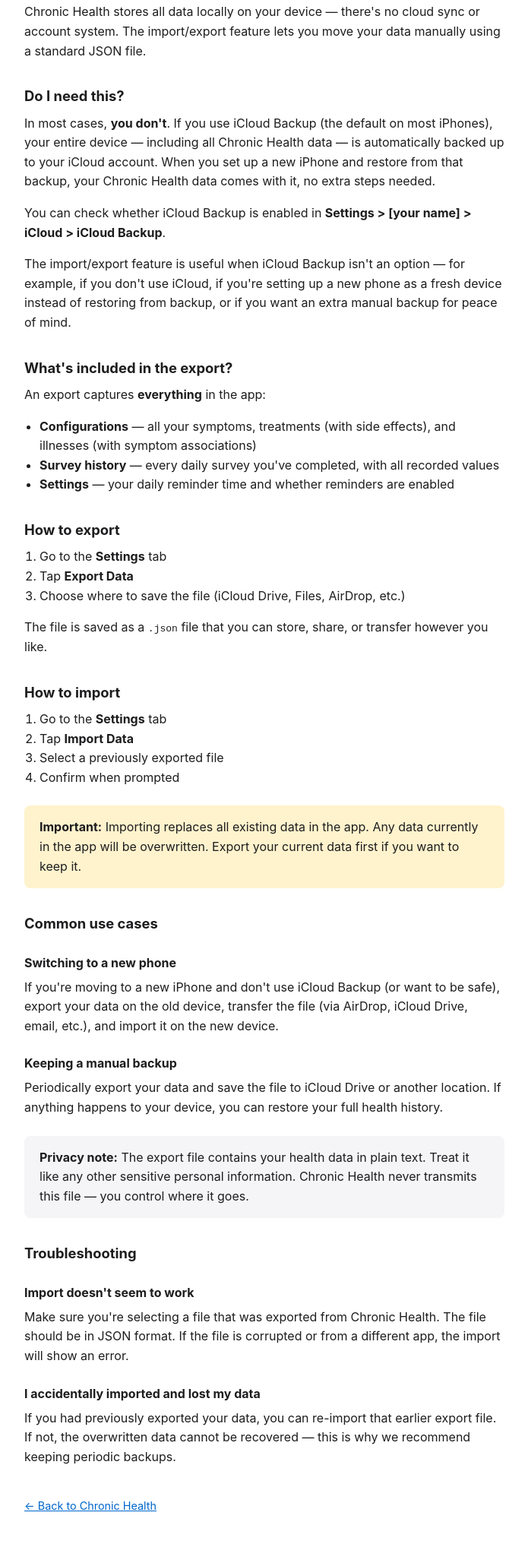
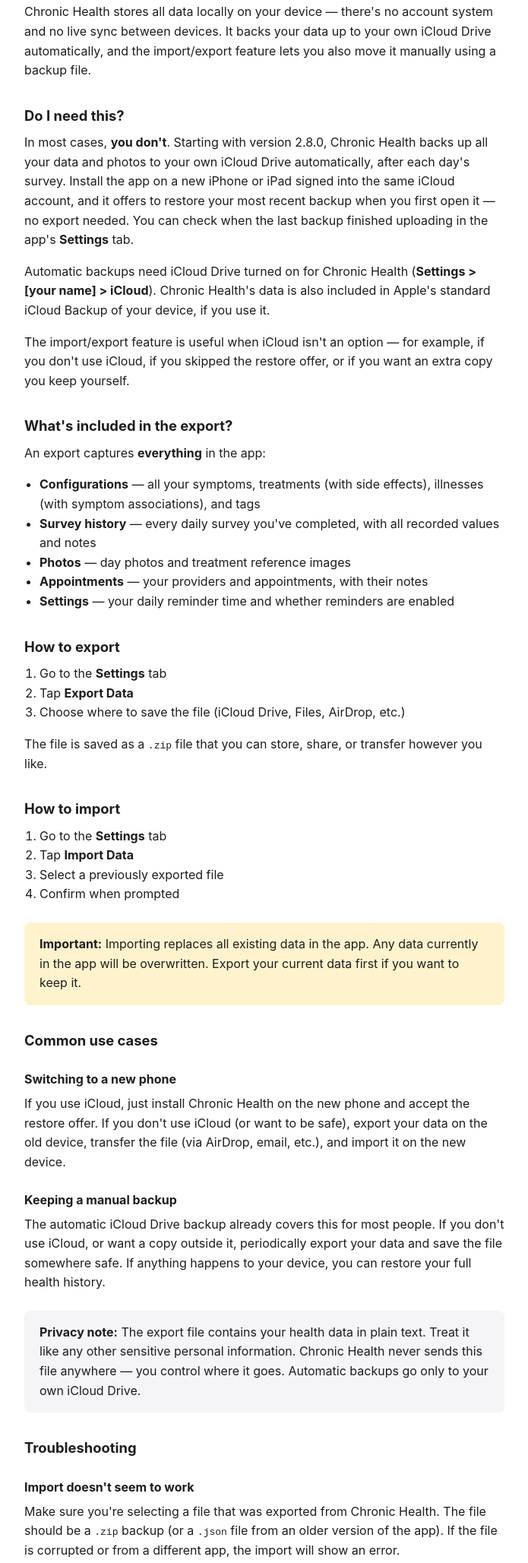
Before and after one commit to jntrcs/ChronicHealth-site, a plain HTML site: page site/data-transfer.html in a window 1280 px wide. Shown: the part 135-2192 px from the top of the page at 76% size, without its empty margins (292-987 px from the left). Drawn offline with Linux system fonts and the light colour scheme.

Commit message:
2.8.0: iCloud Drive backups in privacy policy, data transfer and product guide; AI guide payload v9
Co-Authored-By: Claude Opus 5.5 <noreply@anthropic.com>
Claude-Session: https://claude.ai/code/session_01QPs1dzqBrhHpvEocwD2pf7

```diff
--- a/site/data-transfer.html
+++ b/site/data-transfer.html
@@ -43,18 +43,20 @@
     <h1>Import &amp; Export Data</h1>
     <p class="subtitle">Transfer your health data between devices or keep a backup</p>
 
-    <p>Chronic Health stores all data locally on your device — there's no cloud sync or account system. The import/export feature lets you move your data manually using a standard JSON file.</p>
+    <p>Chronic Health stores all data locally on your device — there's no account system and no live sync between devices. It backs your data up to your own iCloud Drive automatically, and the import/export feature lets you also move it manually using a backup file.</p>
 
     <h2>Do I need this?</h2>
-    <p>In most cases, <strong>you don't</strong>. If you use iCloud Backup (the default on most iPhones), your entire device — including all Chronic Health data — is automatically backed up to your iCloud account. When you set up a new iPhone and restore from that backup, your Chronic Health data comes with it, no extra steps needed.</p>
-    <p>You can check whether iCloud Backup is enabled in <strong>Settings &gt; [your name] &gt; iCloud &gt; iCloud Backup</strong>.</p>
-    <p>The import/export feature is useful when iCloud Backup isn't an option — for example, if you don't use iCloud, if you're setting up a new phone as a fresh device instead of restoring from backup, or if you want an extra manual backup for peace of mind.</p>
+    <p>In most cases, <strong>you don't</strong>. Starting with version 2.8.0, Chronic Health backs up all your data and photos to your own iCloud Drive automatically, after each day's survey. Install the app on a new iPhone or iPad signed into the same iCloud account, and it offers to restore your most recent backup when you first open it — no export needed. You can check when the last backup finished uploading in the app's <strong>Settings</strong> tab.</p>
+    <p>Automatic backups need iCloud Drive turned on for Chronic Health (<strong>Settings &gt; [your name] &gt; iCloud</strong>). Chronic Health's data is also included in Apple's standard iCloud Backup of your device, if you use it.</p>
+    <p>The import/export feature is useful when iCloud isn't an option — for example, if you don't use iCloud, if you skipped the restore offer, or if you want an extra copy you keep yourself.</p>
 
     <h2>What's included in the export?</h2>
     <p>An export captures <strong>everything</strong> in the app:</p>
     <ul>
-        <li><strong>Configurations</strong> — all your symptoms, treatments (with side effects), and illnesses (with symptom associations)</li>
-        <li><strong>Survey history</strong> — every daily survey you've completed, with all recorded values</li>
+        <li><strong>Configurations</strong> — all your symptoms, treatments (with side effects), illnesses (with symptom associations), and tags</li>
+        <li><strong>Survey history</strong> — every daily survey you've completed, with all recorded values and notes</li>
+        <li><strong>Photos</strong> — day photos and treatment reference images</li>
+        <li><strong>Appointments</strong> — your providers and appointments, with their notes</li>
         <li><strong>Settings</strong> — your daily reminder time and whether reminders are enabled</li>
     </ul>
 
@@ -64,7 +66,7 @@
         <li>Tap <strong>Export Data</strong></li>
         <li>Choose where to save the file (iCloud Drive, Files, AirDrop, etc.)</li>
     </ol>
-    <p>The file is saved as a <code>.json</code> file that you can store, share, or transfer however you like.</p>
+    <p>The file is saved as a <code>.zip</code> file that you can store, share, or transfer however you like.</p>
 
     <h2>How to import</h2>
     <ol>
@@ -81,19 +83,19 @@
     <h2>Common use cases</h2>
 
     <h3>Switching to a new phone</h3>
-    <p>If you're moving to a new iPhone and don't use iCloud Backup (or want to be safe), export your data on the old device, transfer the file (via AirDrop, iCloud Drive, email, etc.), and import it on the new device.</p>
+    <p>If you use iCloud, just install Chronic Health on the new phone and accept the restore offer. If you don't use iCloud (or want to be safe), export your data on the old device, transfer the file (via AirDrop, email, etc.), and import it on the new device.</p>
 
     <h3>Keeping a manual backup</h3>
-    <p>Periodically export your data and save the file to iCloud Drive or another location. If anything happens to your device, you can restore your full health history.</p>
+    <p>The automatic iCloud Drive backup already covers this for most people. If you don't use iCloud, or want a copy outside it, periodically export your data and save the file somewhere safe. If anything happens to your device, you can restore your full health history.</p>
 
     <div class="callout">
-        <p><strong>Privacy note:</strong> The export file contains your health data in plain text. Treat it like any other sensitive personal information. Chronic Health never transmits this file — you control where it goes.</p>
+        <p><strong>Privacy note:</strong> The export file contains your health data in plain text. Treat it like any other sensitive personal information. Chronic Health never sends this file anywhere — you control where it goes. Automatic backups go only to your own iCloud Drive.</p>
     </div>
 
     <h2>Troubleshooting</h2>
 
     <h3>Import doesn't seem to work</h3>
-    <p>Make sure you're selecting a file that was exported from Chronic Health. The file should be in JSON format. If the file is corrupted or from a different app, the import will show an error.</p>
+    <p>Make sure you're selecting a file that was exported from Chronic Health. The file should be a <code>.zip</code> backup (or a <code>.json</code> file from an older version of the app). If the file is corrupted or from a different app, the import will show an error.</p>
 
     <h3>I accidentally imported and lost my data</h3>
     <p>If you had previously exported your data, you can re-import that earlier export file. If not, the overwritten data cannot be recovered — this is why we recommend keeping periodic backups.</p>
```
Also changed, not shown: site/privacy.html (+10 -5 lines), site/sitemap.xml (+4 -4 lines), site/.wrangler/cache/wrangler-account.json (added), 2 other files.
